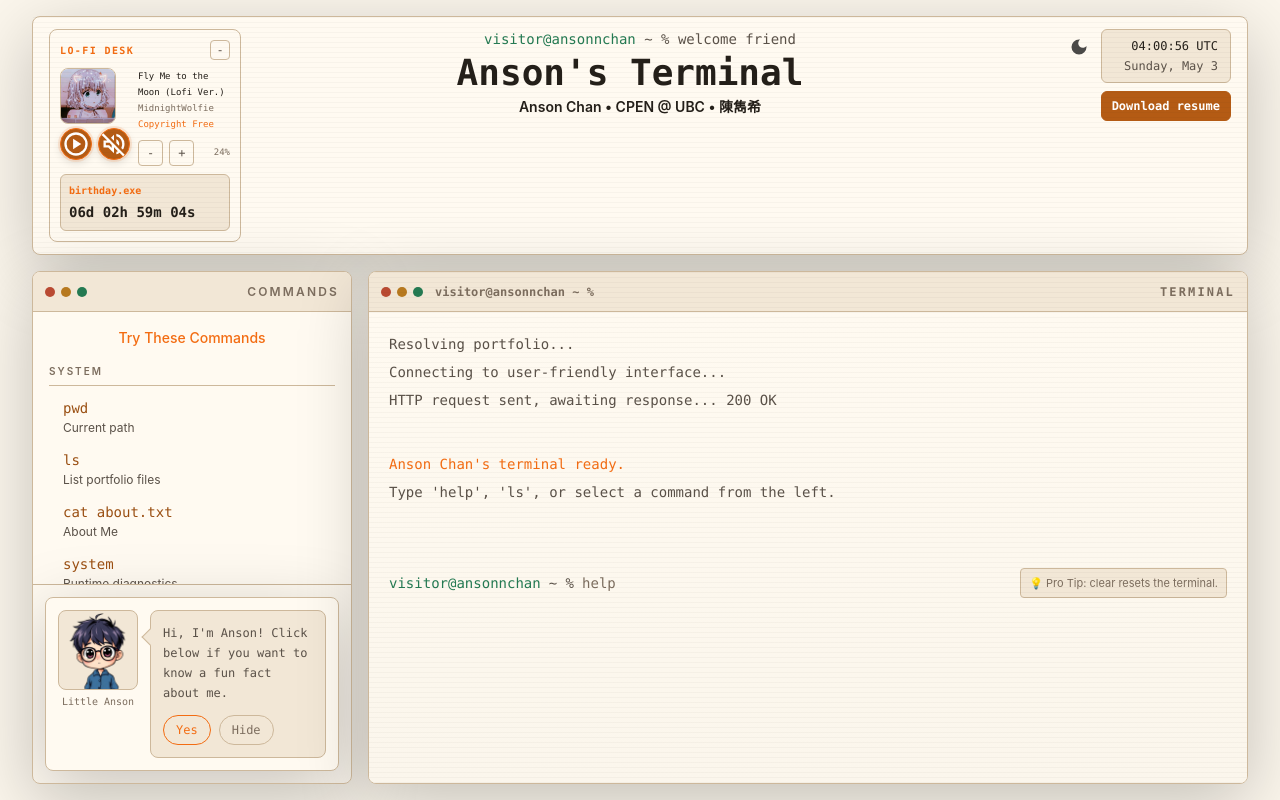
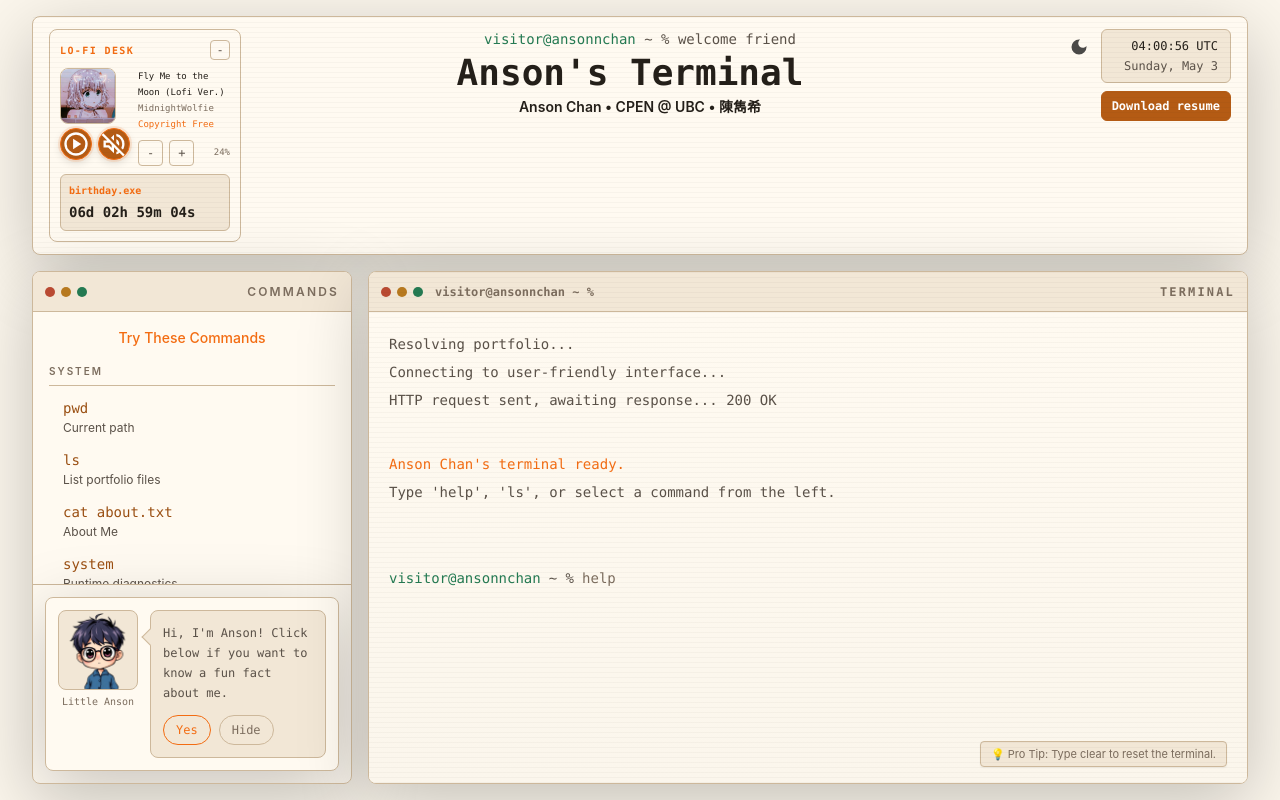
Before and after one commit to ansonnchan/personal-portfolio, a Next.js app: page / in a window 1280 px wide. Built offline with nearby package versions, Linux system fonts and the light colour scheme.

Commit message:
fixed clear tip UI

```diff
--- a/components/OutputWindow.tsx
+++ b/components/OutputWindow.tsx
@@ -202,9 +202,6 @@ export function OutputWindow({
         autoComplete="off"
         spellCheck={false}
       />
-      <span className="hidden shrink-0 rounded border border-[var(--border)] bg-[var(--bg-elevated)] px-2 py-1 font-sans text-[11px] text-[var(--text-muted)] sm:inline">
-        💡 Pro Tip: clear resets the terminal.
-      </span>
     </label>
   );
 
@@ -248,10 +245,17 @@ export function OutputWindow({
         </div>
 
         <div className={["min-h-0 flex-1 overflow-y-auto bg-[linear-gradient(180deg,var(--bg-panel),var(--bg-base))]", isMinimized ? "hidden" : ""].join(" ")}>
-          <WelcomeState />
-          {history.map((block) => <CommandBlockView key={block.id} block={block} />)}
-          {inputLine}
-          <div ref={endRef} />
+          <div className="flex min-h-full flex-col">
+            <WelcomeState />
+            {history.map((block) => <CommandBlockView key={block.id} block={block} />)}
+            {inputLine}
+            <div className="mt-auto flex justify-end px-5 pb-4 pt-2">
+              <span className="rounded border border-[var(--border)] bg-[var(--bg-elevated)] px-2.5 py-1 font-sans text-[11px] text-[var(--text-muted)] shadow-sm">
+                💡 Pro Tip: Type clear to reset the terminal.
+              </span>
+            </div>
+            <div ref={endRef} />
+          </div>
         </div>
       </div>
     </section>
--- a/lib/commands.ts
+++ b/lib/commands.ts
@@ -200,7 +200,6 @@ export const commandRegistry: Record<string, CommandDefinition> = {
   education: defineCommand(commandSpecs[3], () => React.createElement(EducationOutput)),
   experience: defineCommand(commandSpecs[4], () => React.createElement(ExperienceOutput)),
   projects: defineCommand(commandSpecs[5], () => React.createElement(ProjectsOutput)),
-  skills: defineCommand(commandSpecs[6], () => React.createElement(SkillsOutput)),
   cd: defineCommand(commandSpecs[5], (args) =>
     args[0]?.toLowerCase() === "projects"
       ? React.createElement(ProjectsOutput)
```
